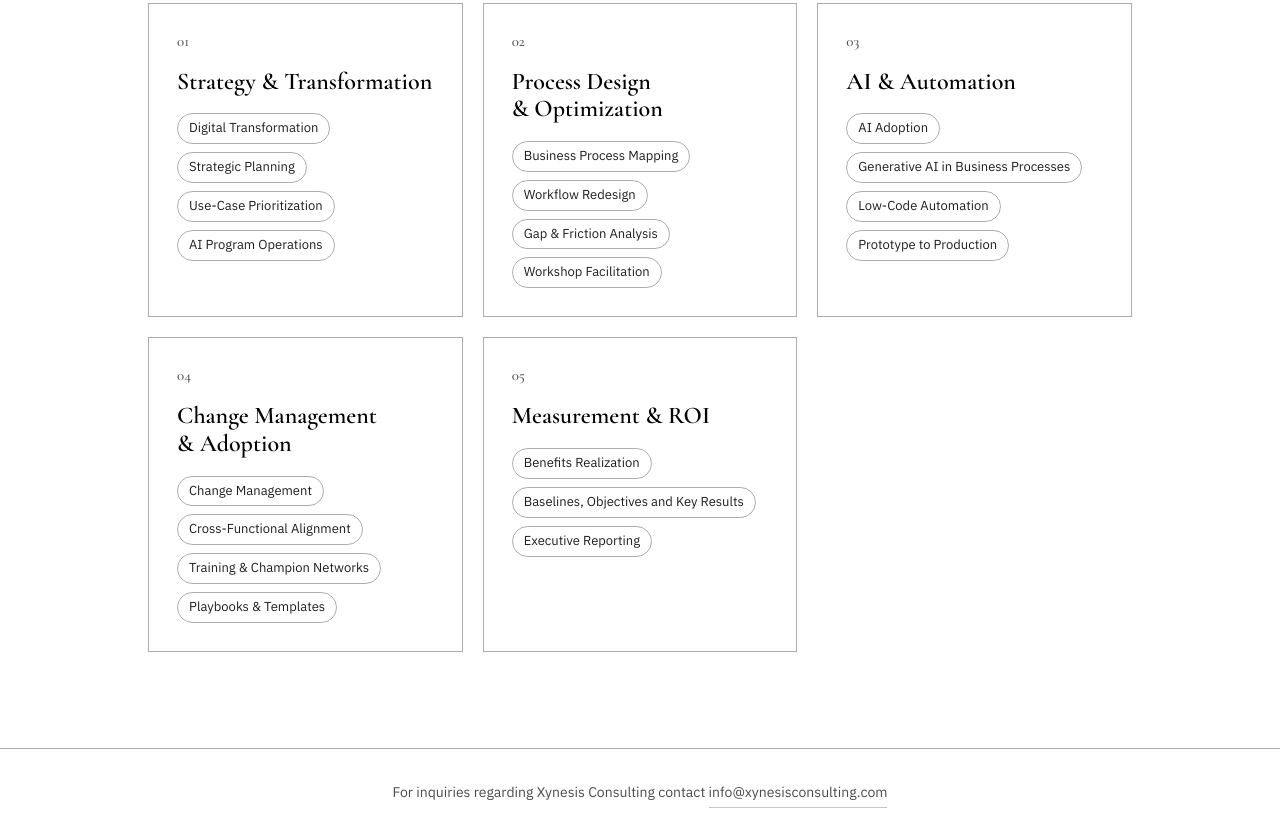
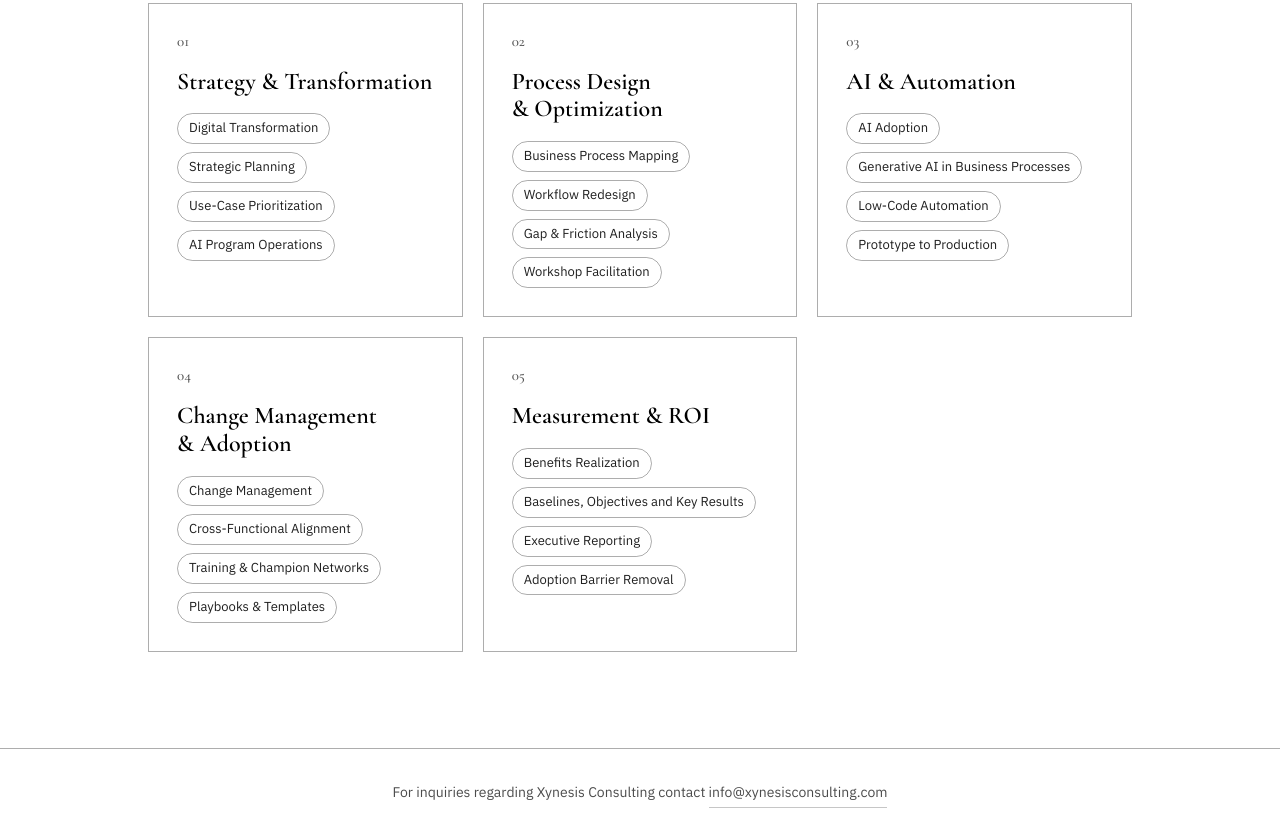
Before and after one commit to mirwhite/xynesis-site, a plain HTML site: page index.html in a window 1280 px wide. Shown: the part 514-1350 px from the top of the page. Drawn offline with nearby package versions, Linux system fonts and the light colour scheme.

Commit message:
Add Adoption Barrier Removal to Measurement & ROI
Co-Authored-By: Claude Opus 5.5 <noreply@anthropic.com>
Claude-Session: https://claude.ai/code/session_01BuBAxM1NAEm71yviXq7rhy

```diff
--- a/index.html
+++ b/index.html
@@ -136,6 +136,7 @@
           <li>Benefits Realization</li>
           <li>Baselines, Objectives and Key Results</li>
           <li>Executive Reporting</li>
+          <li>Adoption Barrier Removal</li>
         </ul>
       </div>
 
```
